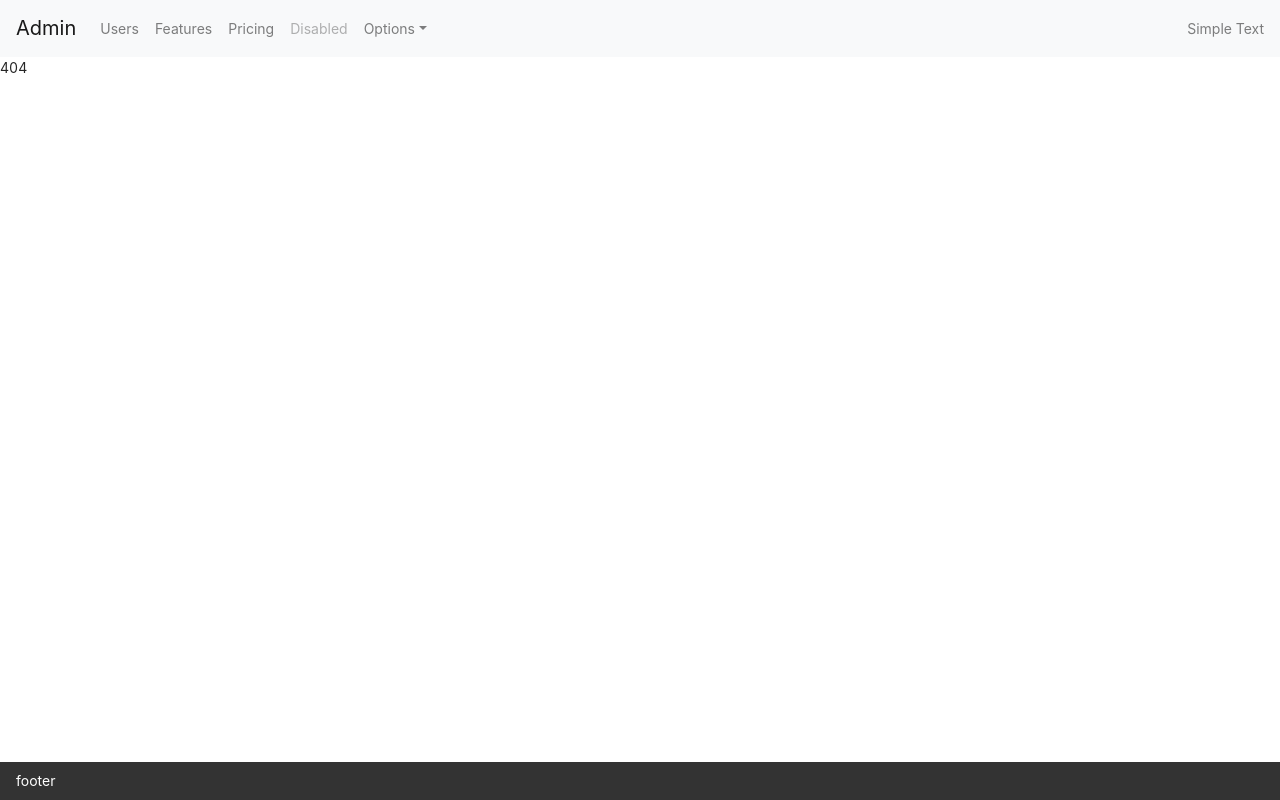
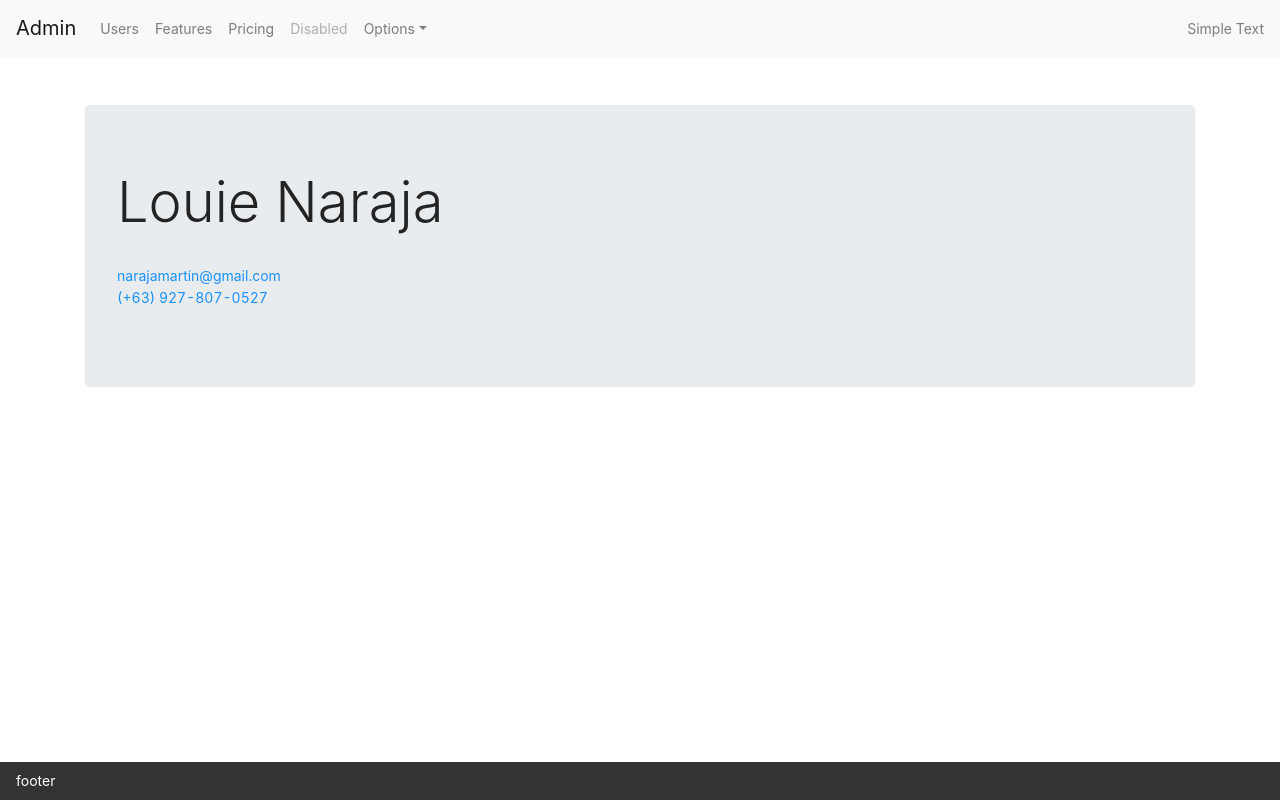
Before and after one commit to louienaraja/reqres-react, a React (Create React App) app: page / in a window 1280 px wide. Before the commit this address had no page. Built offline with nearby package versions, Linux system fonts and the light colour scheme.

Commit message:
reverted routing changes

```diff
--- a/src/App.js
+++ b/src/App.js
@@ -11,10 +11,10 @@ function App() {
       <Router>
         <Page>
           <Switch>
-            <Route exact path="reqres-react/">
+            <Route exact path="/">
               <Home />
             </Route>
-            <Route path="reqres-react/users">
+            <Route path="/users">
               <Users />
             </Route>
             <Route path="*">404</Route>
```
